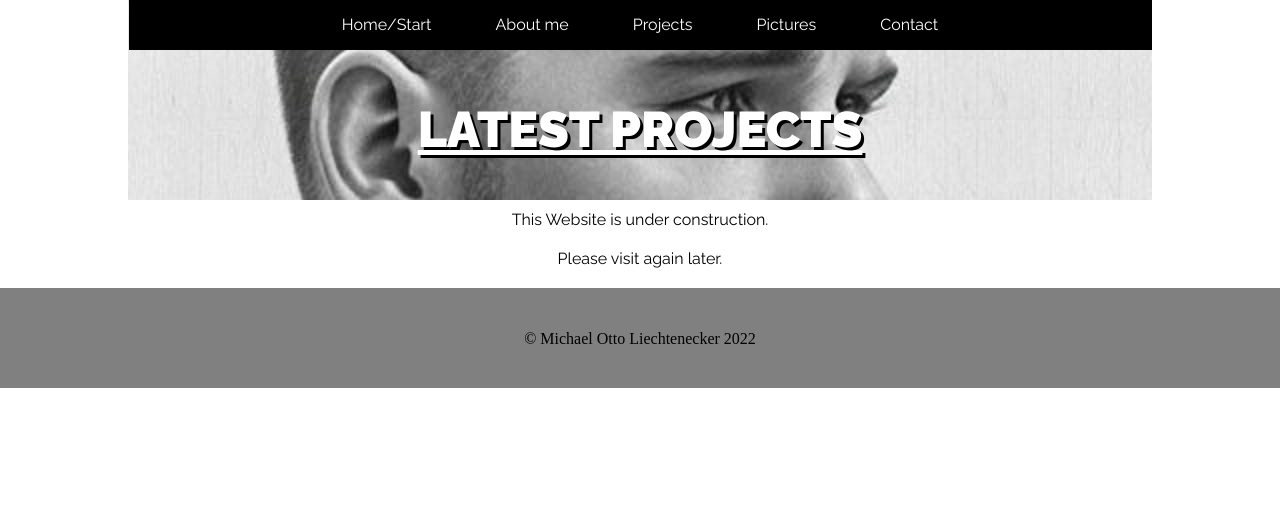
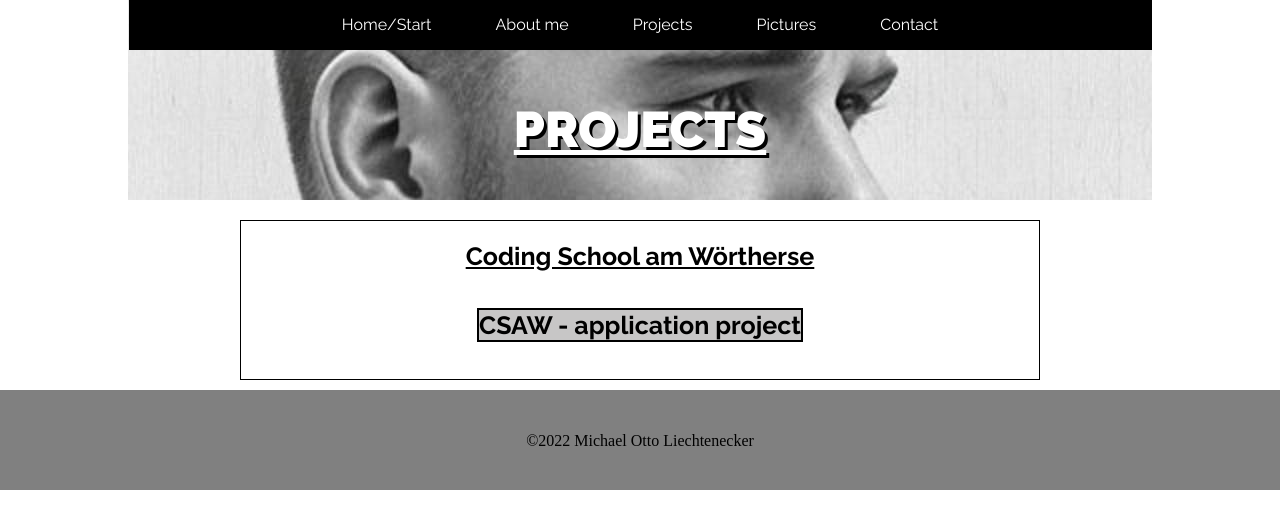
Before and after one commit to michael-liechtenecker/michael-liechtenecker.github.io, a plain HTML site: page projects.html in a window 1280 px wide. Drawn offline with Linux system fonts and the light colour scheme; files that its build step writes are made by us from their sources; files whose address does not match are found by name.

Commit message:
Update projects.html

```diff
--- a/projects.html
+++ b/projects.html
@@ -1,7 +1,7 @@
 <!DOCTYPE html>
 <html>
 <head>
-    <link href="index.css" type="text/css" rel="stylesheet">
+    <link href="resources/css/index.css" type="text/css" rel="stylesheet">
     <link rel="preconnect" href="https://fonts.googleapis.com">
     <link rel="preconnect" href="https://fonts.gstatic.com" crossorigin>
     <link href="https://fonts.googleapis.com/css2?family=Raleway:ital,wght@0,200;0,400;0,700;0,800;0,900;1,200;1,400;1,700&display=swap" rel="stylesheet">
@@ -15,21 +15,25 @@
     <header>
         <div id="nav">
             <ul>
-               <li class="button"><a href="https://michael-liechtenecker.github.io">Home/Start</a></li>
-                <li class="button"><a href="https://michael-liechtenecker.github.io/about">About me</a></li>
-                <li class="button"><a href="https://michael-liechtenecker.github.io/projects">Projects</a></li>
-                <li class="button"><a href="https://michael-liechtenecker.github.io/pictures">Pictures</a></li>
-                <li class="button"><a href="https://michael-liechtenecker.github.io/contact">Contact</a></li>
+                <li class="button"><a href="file://C:\Users\Michael\Desktop\Software engineering\personal projects\portfolio website\index.html">Home/Start</a></li>
+                <li class="button"><a href="file://C:\Users\Michael\Desktop\Software engineering\personal projects\portfolio website\about.html">About me</a></li>
+                <li class="button"><a href="file://C:\Users\Michael\Desktop\Software engineering\personal projects\portfolio website\projects.html">Projects</a></li>
+                <li class="button"><a href="file://C:\Users\Michael\Desktop\Software engineering\personal projects\portfolio website\pictures.html">Pictures</a></li>
+                <li class="button"><a href="file://C:\Users\Michael\Desktop\Software engineering\personal projects\portfolio website\contact.html">Contact</a></li>
             </ul>
         </div>
-        <h1>latest projects</h1>
+        <h1>Projects</h1>
     </header>
     <main>
-        <p>This Website is under construction.</p>
-        <p>Please visit again later.</p>
+        <div>
+            <h3>Coding School am Wörtherse</h3>
+            <br>
+            <p><a target="_blank" class="link" href="https://michael-liechtenecker.github.io/csaw-challenge-liechtenecker/">CSAW - application project</a></p>
+            <br>
+        </div>
     </main>
     <footer>
-        <p>&copy Michael Otto Liechtenecker 2022</p>
+        <p>&copy2022 Michael Otto Liechtenecker</p>
     </footer>
 
 
```
